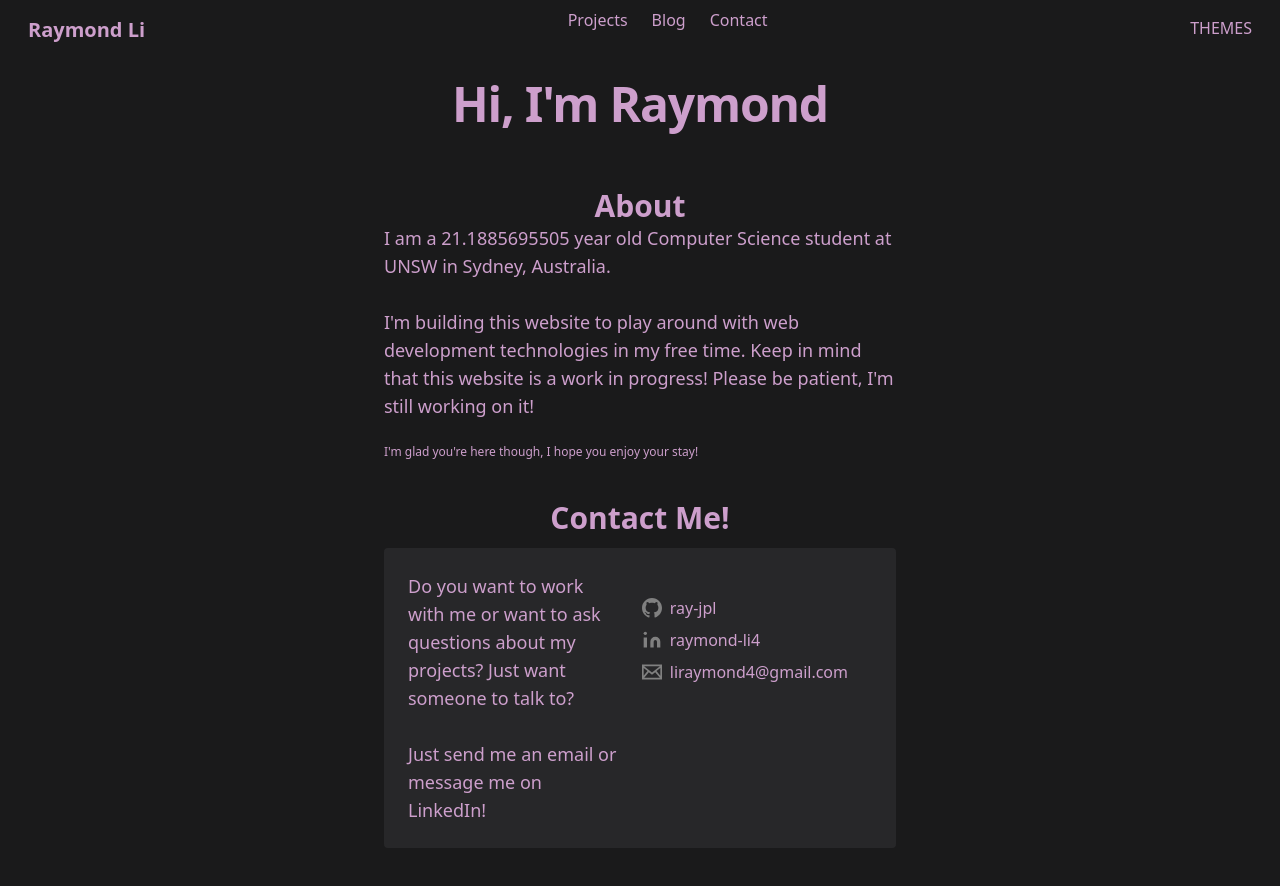
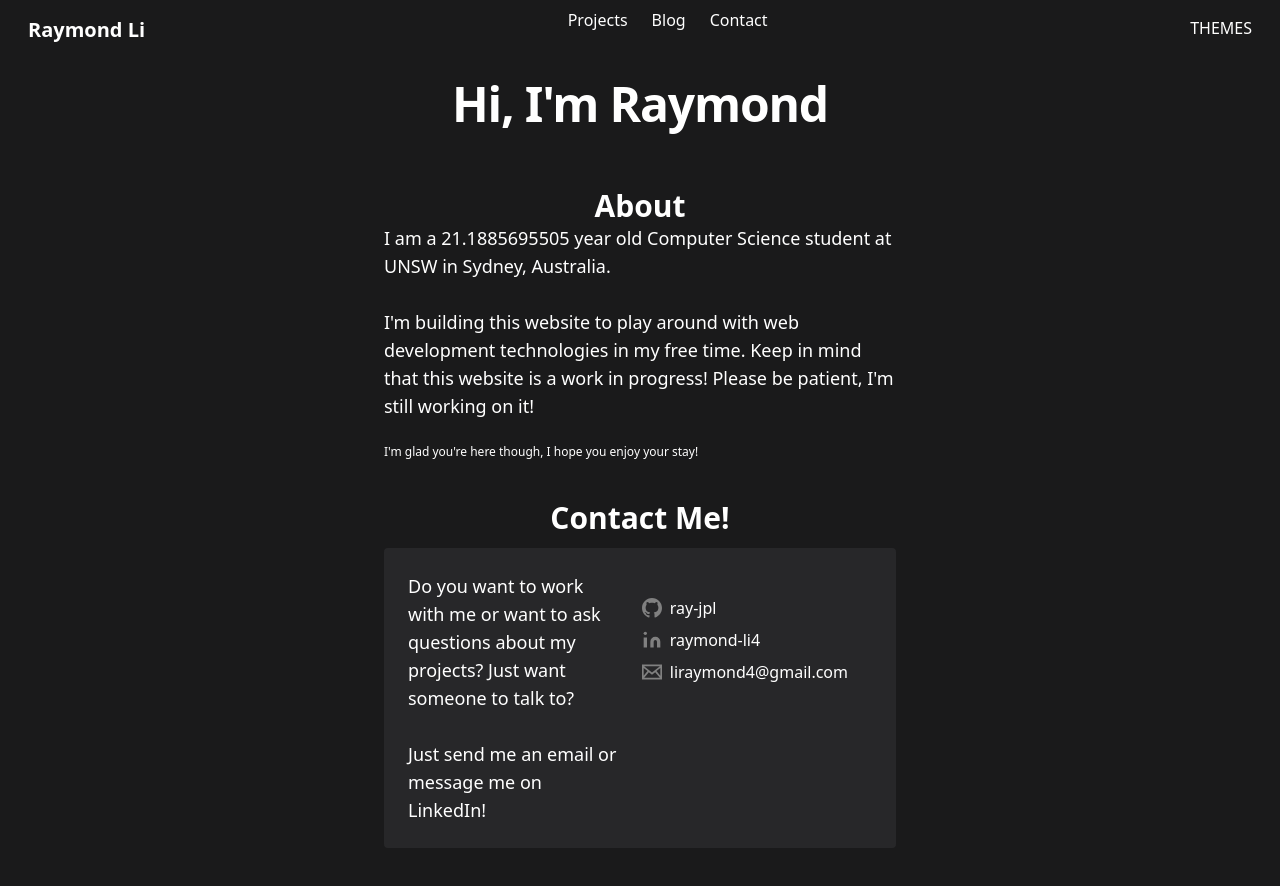
Before and after one commit to ray-jpl/nextjs-blog, a Next.js app: page / in a window 1280 px wide. Built offline with nearby package versions, Linux system fonts and the light colour scheme.

Commit message:
Updated themes

```diff
--- a/src/components/Contact.tsx
+++ b/src/components/Contact.tsx
@@ -32,20 +32,20 @@ const Contact: React.FC = () => {
 
           <div id="iconList" className="p-5 flex flex-col grow items-centre">
             <Link href="https://github.com/ray-jpl">
-              <a className="flex items-center p-1 rounded-lg hover:bg-skin-muted hover:text-skin-fillDark">
+              <a className="flex items-center p-1 rounded-lg hover:bg-skin-muted hover:text-skin-inverted">
                 <svg className="filter invert-[0.5] h-5 w-5 mr-2"  xmlns="http://www.w3.org/2000/svg" viewBox="0 0 24 24"><path d="M12 0c-6.626 0-12 5.373-12 12 0 5.302 3.438 9.8 8.207 11.387.599.111.793-.261.793-.577v-2.234c-3.338.726-4.033-1.416-4.033-1.416-.546-1.387-1.333-1.756-1.333-1.756-1.089-.745.083-.729.083-.729 1.205.084 1.839 1.237 1.839 1.237 1.07 1.834 2.807 1.304 3.492.997.107-.775.418-1.305.762-1.604-2.665-.305-5.467-1.334-5.467-5.931 0-1.311.469-2.381 1.236-3.221-.124-.303-.535-1.524.117-3.176 0 0 1.008-.322 3.301 1.23.957-.266 1.983-.399 3.003-.404 1.02.005 2.047.138 3.006.404 2.291-1.552 3.297-1.23 3.297-1.23.653 1.653.242 2.874.118 3.176.77.84 1.235 1.911 1.235 3.221 0 4.609-2.807 5.624-5.479 5.921.43.372.823 1.102.823 2.222v3.293c0 .319.192.694.801.576 4.765-1.589 8.199-6.086 8.199-11.386 0-6.627-5.373-12-12-12z"/></svg>
                 <p>ray-jpl</p>
               </a>
             </Link>
 
             <Link href="https://www.linkedin.com/in/raymond-li4/">
-              <a className="flex items-center p-1 rounded-lg hover:bg-skin-muted hover:text-skin-fillDark">
+              <a className="flex items-center p-1 rounded-lg hover:bg-skin-muted hover:text-skin-inverted">
               <svg className="filter invert-[0.5] h-5 w-5 mr-2" viewBox="0 0 24 24" stroke-width="2" fill="black" stroke-linecap="round" stroke-linejoin="round"><path d="M16 8a6 6 0 0 1 6 6v7h-4v-7a2 2 0 0 0-2-2 2 2 0 0 0-2 2v7h-4v-7a6 6 0 0 1 6-6z"></path><rect x="2" y="9" width="4" height="12"></rect><circle cx="4" cy="4" r="2"></circle></svg>
                 <p>raymond-li4</p>
               </a>
             </Link>
 
-            <div className="flex items-center p-1 rounded-lg hover:bg-skin-muted hover:text-skin-fillDark">
+            <div className="flex items-center p-1 rounded-lg hover:bg-skin-muted hover:text-skin-inverted">
               <svg className="filter invert-[0.5] h-5 w-5 mr-2" xmlns="http://www.w3.org/2000/svg" width="24" height="24" viewBox="0 0 24 24"><path d="M0 3v18h24v-18h-24zm6.623 7.929l-4.623 5.712v-9.458l4.623 3.746zm-4.141-5.929h19.035l-9.517 7.713-9.518-7.713zm5.694 7.188l3.824 3.099 3.83-3.104 5.612 6.817h-18.779l5.513-6.812zm9.208-1.264l4.616-3.741v9.348l-4.616-5.607z"/></svg>
               <p>liraymond4@gmail.com</p>
             </div>
--- a/src/styles/global.css
+++ b/src/styles/global.css
@@ -11,7 +11,26 @@
     --color-text-inverted: #FFFFFF;
   }
 
+  .theme-BW {
+    --color-bg-fill: #1a1a1b;
+    --color-bg-fill-muted: #272729;
+    --color-text-primary: #FFFFFF;
+    --color-text-accent: #FFFFFF;
+    --color-text-muted: #1a1a1b;
+    --color-text-inverted: #FFFFFF;
+
+  }
+
   .theme-midnight {
+    --color-bg-fill: #1a1a1b;
+    --color-bg-fill-muted: #272729;
+    --color-text-primary: #FFFFFF;
+    --color-text-accent: #CD9FCC;
+    --color-text-muted: #E4C2C6;
+    --color-text-inverted: #FFFFFF;
+  }
+
+  .theme-midnight-old {
     --color-bg-fill: #1a1a1b;
     --color-bg-fill-muted: #272729;
     --color-text-primary: #CD9FCC;
--- a/tailwind.config.js
+++ b/tailwind.config.js
@@ -8,6 +8,7 @@ module.exports = {
           fill: 'var(--color-bg-fill)',
           fillDark: 'var(--color-bg-fill-muted)',
           primary: 'var(--color-text-primary)',
+          accent: 'var(--color-text-accent)',
           muted: 'var(--color-text-muted)',
           inverted: 'var(--color-text-inverted)',
         },
```
